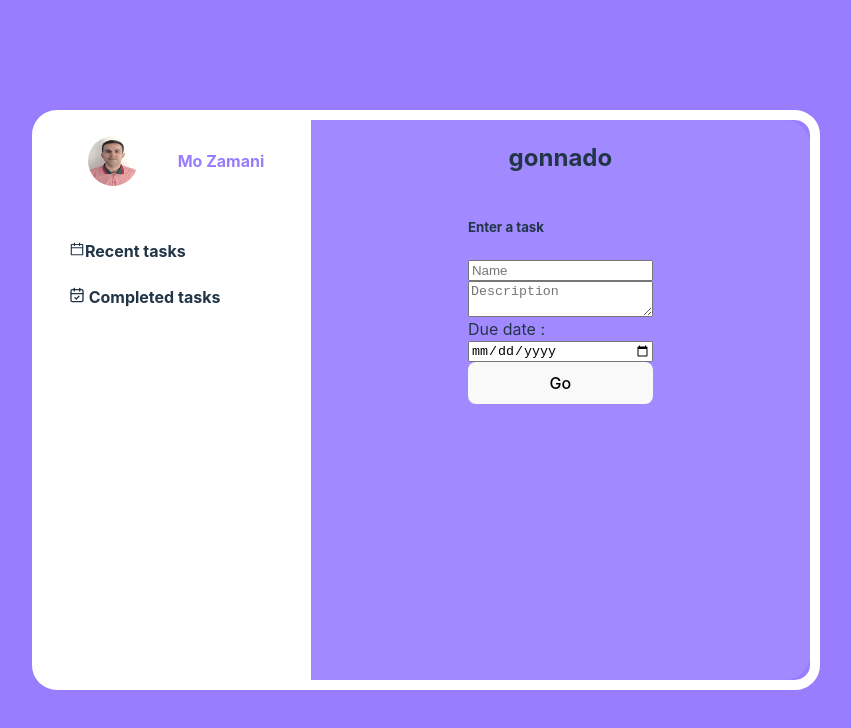
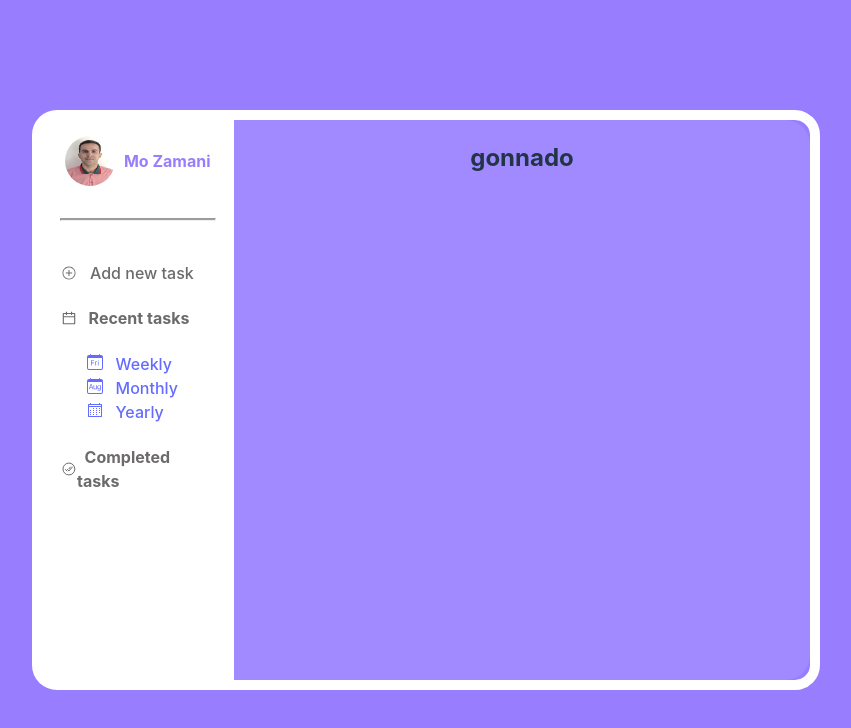
Before and after one commit to MoshinZamani/gonnado, a React (Vite) app: page /personal in a window 1280 px wide. Shown: the top 728 px of the page, without its empty margins (214-1065 px from the left). Built offline with nearby package versions, Linux system fonts and the light colour scheme.

Commit message:
Finish all functionlity

```diff
--- a/package.json
+++ b/package.json
@@ -10,6 +10,7 @@
     "preview": "vite preview"
   },
   "dependencies": {
+    "moment": "^2.29.4",
     "react": "^18.2.0",
     "react-dom": "^18.2.0",
     "react-icons": "^4.11.0",
--- a/src/components/Personal.tsx
+++ b/src/components/Personal.tsx
@@ -1,81 +1,21 @@
 import React, { useState } from "react";
 import TaskField from "./TaskField";
 import { AiOutlineCalendar } from "react-icons/ai";
-import { LuCalendarCheck } from "react-icons/lu";
-import { MdOutlineDone, MdEdit, MdDelete } from "react-icons/md";
+import { IoCheckmarkDoneCircleOutline } from "react-icons/io5";
+import { IoIosAddCircleOutline } from "react-icons/io";
+import { BsCalendarDay, BsCalendarMonth } from "react-icons/bs";
+import { VscCalendar } from "react-icons/vsc";
+import ShowCompleted from "./ShowCompleted";
+import ShowTasks from "./ShowTasks";
 import { Tasks } from "../models/tasks";
 import profile from "../assets/Mo.jpg";
 import "../style.css";
 
 const Personal: React.FC = () => {
+  const [flag, setFlag] = useState<string>("tasks");
+  const [timing, setTiming] = useState("");
   const [doneTasks, setDoneTasks] = useState<Tasks[]>([]);
   const [tasks, setTasks] = useState<Tasks[]>([]);
-  const [edit, setEdit] = useState<Tasks>({
-    id: Date.now(),
-    name: "",
-    desc: "",
-    dueDate: "",
-    isDone: false,
-  });
-
-  const handleDelete = (task: Tasks): void => {
-    const filteredTasks = tasks.filter((t) => t.id !== task.id);
-    setTasks(filteredTasks);
-  };
-
-  const handleDone = (task: Tasks): void => {
-    const filteredTasks = tasks.filter((t) => t.id !== task.id);
-    setTasks(filteredTasks);
-    setDoneTasks([
-      ...doneTasks,
-      {
-        id: task.id,
-        name: task.name,
-        desc: task.desc,
-        dueDate: task.dueDate,
-        isDone: true,
-      },
-    ]);
-  };
-
-  const handleSubmit = (
-    e: React.FormEvent<HTMLFormElement>,
-    taskName: string,
-    desc: string,
-    dueDate: string
-  ) => {
-    e.preventDefault();
-
-    if (edit.name.length === 0) {
-      setTasks([
-        ...tasks,
-        {
-          id: Date.now(),
-          name: taskName,
-          desc: desc,
-          dueDate: dueDate,
-          isDone: false,
-        },
-      ]);
-      console.log(tasks);
-    } else {
-      const editedTask = tasks.filter((t) => t.name === edit.name);
-      const filteredTasks = tasks.filter((t) => t.name !== edit.name);
-      const finalfiltered = [
-        ...filteredTasks,
-        {
-          id: editedTask[0].id,
-          name: taskName,
-          desc: desc,
-          dueDate: dueDate,
-          isDone: editedTask[0].isDone,
-        },
-      ];
-      finalfiltered.sort((a, b) => a.id - b.id);
-      console.log(finalfiltered);
-      setTasks(finalfiltered);
-    }
-  };
 
   return (
     <div className="personal_main">
@@ -84,38 +24,78 @@ const Personal: React.FC = () => {
           <img className="personal_image" src={profile} alt="Profile Image" />
           <span>Mo Zamani</span>
         </div>
+        <br />
+        <hr />
         <div className="personal_sidebar_bottom">
-          <h4 className="today_task">
-            <AiOutlineCalendar />
-            Recent tasks
+          <a
+            title="Add new task"
+            onClick={() => setFlag("add")}
+            className="add_task"
+          >
+            <IoIosAddCircleOutline />
+            &nbsp;&nbsp; Add new task
+          </a>
+          <a onClick={() => setFlag("tasks")}>
+            <h4 className="today_task">
+              <AiOutlineCalendar />
+              &nbsp;&nbsp; Recent tasks
+            </h4>
+          </a>
+          <div className="timing">
+            <a
+              onClick={() => {
+                setFlag("tasks");
+                setTiming("weekly");
+              }}
+            >
+              &nbsp;&nbsp;&nbsp;&nbsp;&nbsp;&nbsp;
+              <BsCalendarDay />
+              &nbsp;&nbsp; Weekly
+            </a>
+            <a
+              onClick={() => {
+                setFlag("tasks");
+                setTiming("monthly");
+              }}
+            >
+              &nbsp;&nbsp;&nbsp;&nbsp;&nbsp;&nbsp;
+              <BsCalendarMonth />
+              &nbsp;&nbsp; Monthly
+            </a>
+            <a
+              onClick={() => {
+                setFlag("tasks");
+                setTiming("yearly");
+              }}
+            >
+              &nbsp;&nbsp;&nbsp;&nbsp;&nbsp;&nbsp;
+              <VscCalendar />
+              &nbsp;&nbsp; Yearly
+            </a>
+          </div>
+
+          <h4 onClick={() => setFlag("done")} className="completed_task">
+            <IoCheckmarkDoneCircleOutline /> &nbsp;&nbsp;Completed tasks
           </h4>
-          {tasks.map((t) => (
-            <li key={t.name}>
-              {t.name}
-              <span className="edit" onClick={() => setEdit(t)}>
-                <MdEdit />
-              </span>
-              <span className="done" onClick={() => handleDone(t)}>
-                <MdOutlineDone />
-              </span>
-              <span className="delete" onClick={() => handleDelete(t)}>
-                <MdDelete />
-              </span>
-            </li>
-          ))}
-          <h4 className="completed_task">
-            <LuCalendarCheck /> Completed tasks
-          </h4>
-          {doneTasks.map((d) => (
-            <li key={d.id}>{d.name}</li>
-          ))}
         </div>
       </div>
       <div className="personal_main_content">
         <h2>gonnado</h2>
         <div className="enter_task">
           <div className="personal_main_content_form">
-            <TaskField handleSubmit={handleSubmit} edit={edit} />
+            {flag === "add" ? (
+              <TaskField setTasks={setTasks} tasks={tasks} />
+            ) : flag === "tasks" ? (
+              <ShowTasks
+                tasks={tasks}
+                setTasks={setTasks}
+                doneTasks={doneTasks}
+                setDoneTasks={setDoneTasks}
+                timing={timing}
+              />
+            ) : (
+              <ShowCompleted doneTasks={doneTasks} />
+            )}
           </div>
         </div>
       </div>
--- /dev/null
+++ b/src/components/ShowCompleted.tsx
@@ -0,0 +1,41 @@
+import { useState } from "react";
+import { ShowCompletedProps, Tasks } from "../models/tasks";
+
+const ShowCompleted: React.FC<ShowCompletedProps> = ({ doneTasks }) => {
+  const [desc, setDesc] = useState<string>("");
+  const [dueDate, setDueDate] = useState<string>("");
+
+  const handleShowDesc = (task: Tasks) => {
+    if (desc === "") {
+      setDesc(task.desc);
+      setDueDate(task.dueDate);
+    } else if (desc === task.desc) {
+      setDesc("");
+      setDueDate("");
+    } else {
+      setDesc(task.desc);
+      setDueDate(task.dueDate);
+    }
+  };
+  return (
+    <div className="showCompleted_main">
+      <div className="doneTasks">
+        {doneTasks.map((d) => (
+          <li onClick={() => handleShowDesc(d)} key={d.id}>
+            {d.name}
+          </li>
+        ))}
+      </div>
+      <div className={desc ? "default desc" : "default no_desc"}>
+        <div>{desc}</div>
+        <br />
+        <div className={desc ? "" : "no_desc"}>
+          <hr />
+        </div>
+        <div>{dueDate}</div>
+      </div>
+    </div>
+  );
+};
+
+export default ShowCompleted;
--- /dev/null
+++ b/src/components/ShowTasks.tsx
@@ -0,0 +1,113 @@
+import { useState } from "react";
+import moment from "moment";
+import { MdOutlineDone, MdDelete } from "react-icons/md";
+import { FaEye } from "react-icons/fa";
+import { IoIosEyeOff } from "react-icons/io";
+import { ShowTasksProps, Tasks } from "../models/tasks";
+
+const ShowTasks: React.FC<ShowTasksProps> = ({
+  tasks,
+  setTasks,
+  doneTasks,
+  setDoneTasks,
+  timing,
+}) => {
+  const [desc, setDesc] = useState<string>("");
+  const [dueDate, setDueDate] = useState<string>("");
+  const handleDelete = (task: Tasks): void => {
+    const filteredTasks = tasks.filter((t) => t.id !== task.id);
+    setTasks(filteredTasks);
+  };
+
+  const handleDone = (task: Tasks): void => {
+    const filteredTasks = tasks.filter((t) => t.id !== task.id);
+    setTasks(filteredTasks);
+    setDoneTasks([
+      ...doneTasks,
+      {
+        id: task.id,
+        name: task.name,
+        desc: task.desc,
+        dueDate: task.dueDate,
+        isDone: true,
+      },
+    ]);
+  };
+
+  const handleShowDesc = (task: Tasks) => {
+    if (desc === "") {
+      setDesc(task.desc);
+      setDueDate(task.dueDate);
+    } else if (desc === task.desc) {
+      setDesc("");
+      setDueDate("");
+    } else {
+      setDesc(task.desc);
+      setDueDate(task.dueDate);
+    }
+  };
+
+  let filteredTasks;
+  if (timing === "weekly") {
+    filteredTasks = tasks.filter((t) => {
+      const now = moment();
+      const day = new Date(t.dueDate);
+      const input = moment(day);
+      if (now.isoWeek() === input.isoWeek()) return t;
+    });
+  } else if (timing === "monthly") {
+    filteredTasks = tasks.filter((t) => {
+      const now = new Date();
+      if (now.getMonth() === parseInt(t.dueDate.split("-")[1]) - 1) {
+        return t;
+      }
+    });
+  } else {
+    filteredTasks = tasks;
+  }
+
+  return (
+    <div className="showTasks_main">
+      <div className="tasks">
+        {filteredTasks.map((t) => (
+          <li key={t.name}>
+            {t.name}
+            <div className="actions">
+              <span onClick={() => handleShowDesc(t)} className="show">
+                {desc === t.desc ? (
+                  <a title="Text Off">
+                    <IoIosEyeOff />
+                  </a>
+                ) : (
+                  <a title="Text On">
+                    <FaEye />
+                  </a>
+                )}
+              </span>
+              <span className="done" onClick={() => handleDone(t)}>
+                <a title="Completed">
+                  <MdOutlineDone />
+                </a>
+              </span>
+              <span className="delete" onClick={() => handleDelete(t)}>
+                <a title="Delete">
+                  <MdDelete />
+                </a>
+              </span>
+            </div>
+          </li>
+        ))}
+      </div>
+      <div className={desc ? "default desc" : "default no_desc"}>
+        <div>{desc}</div>
+        <br />
+        <div className={desc ? "" : "no_desc"}>
+          <hr />
+        </div>
+        <div>{dueDate}</div>
+      </div>
+    </div>
+  );
+};
+
+export default ShowTasks;
--- a/src/components/TaskField.tsx
+++ b/src/components/TaskField.tsx
@@ -1,50 +1,53 @@
-import { useState, useEffect } from "react";
+import { useState } from "react";
 import { Tasks } from "../models/tasks";
 
 type Props = {
-  handleSubmit: (
-    e: React.FormEvent<HTMLFormElement>,
-    taskName: string,
-    desc: string,
-    dueDate: string
-  ) => void;
-  edit: Tasks;
+  setTasks: React.Dispatch<React.SetStateAction<Tasks[]>>;
+  tasks: Tasks[];
 };
 
-const TaskField: React.FC<Props> = ({ handleSubmit, edit }) => {
-  const [taskName, setTaskName] = useState<string>("");
+const TaskField: React.FC<Props> = ({ setTasks, tasks }) => {
+  const [name, setName] = useState<string>("");
   const [desc, setDesc] = useState<string>("");
   const [dueDate, setDueDate] = useState<string>("");
 
-  useEffect(() => {
-    setDesc(edit.desc);
-    setDueDate(edit.dueDate);
-    setTaskName(edit.name);
-  }, [edit]);
-
   const handleOnSubmit = (e: React.FormEvent<HTMLFormElement>) => {
-    handleSubmit(e, taskName, desc, dueDate);
+    e.preventDefault();
+    setTasks([
+      ...tasks,
+      {
+        id: Date.now(),
+        name: name,
+        desc: desc,
+        dueDate: dueDate,
+        isDone: false,
+      },
+    ]);
     setDesc("");
     setDueDate("");
-    setTaskName("");
+    setName("");
   };
 
   return (
-    <form onSubmit={(e) => handleOnSubmit(e)}>
+    <div className="taskField_main">
+      <form id="add_new_task" onSubmit={(e) => handleOnSubmit(e)}>
         <h5>Enter a task</h5>
+        <br />
         <input
-        value={taskName}
+          value={name}
           type="text"
           placeholder="Name"
           name="name"
-        onChange={(e) => setTaskName(e.target.value)}
+          onChange={(e) => setName(e.target.value)}
         />
+        <br />
         <textarea
           value={desc}
           placeholder="Description"
           name="desc"
           onChange={(e) => setDesc(e.target.value)}
         ></textarea>
+        <br />
         <label htmlFor="dueDate">Due date :</label>
         <input
           value={dueDate}
@@ -53,8 +56,22 @@ const TaskField: React.FC<Props> = ({ handleSubmit, edit }) => {
           name="dueDate"
           onChange={(e) => setDueDate(e.target.value)}
         />
-      <button>Go</button>
+        <br />
+        <div className="button">
+          <button>Add</button>&nbsp;&nbsp;&nbsp;
+          <button
+            onClick={() => {
+              setName("");
+              setDesc("");
+              setDueDate("");
+            }}
+            type="reset"
+          >
+            Reset
+          </button>
+        </div>
       </form>
+    </div>
   );
 };
 
--- a/src/style.css
+++ b/src/style.css
@@ -1,3 +1,26 @@
+/** global */
+.default {
+  width: 55%;
+  display: flex;
+  flex-direction: column;
+}
+.default div {
+  padding: 1em;
+  font-weight: 600;
+}
+
+.default .desc {
+  display: block;
+  height: 30%;
+  background-color: #fff;
+  border-radius: 25px;
+  padding: 0.5em 0 0.5em 1em;
+}
+
+.default .no_desc {
+  display: none;
+}
+
 /** <Profile /> */
 .profile_main {
   display: flex;
@@ -58,15 +81,21 @@
 }
 
 .personal_sidebar {
-  width: 35%;
+  width: 25%;
   background-color: #fff;
   display: flex;
   flex-direction: column;
   align-items: center;
 }
 
+.personal_sidebar hr {
+  width: 80%;
+  height: 1px;
+  background-color: #a18aff;
+}
+
 .personal_main_content {
-  width: 65%;
+  width: 75%;
   background-color: #a18aff;
   border-top-right-radius: 25px;
   border-bottom-right-radius: 25px;
@@ -102,6 +131,10 @@
   align-items: center;
 }
 
+.personal_main_content .enter_task {
+  width: 100%;
+}
+
 .personal_main_content_form form {
   display: flex;
   flex-direction: column;
@@ -110,3 +143,119 @@
 .personal_sidebar_bottom li {
   list-style-type: circle;
 }
+
+.add_task,
+.today_task {
+  display: flex;
+  justify-content: flex-start;
+  align-items: center;
+  color: #6d6a6a;
+}
+
+.timing {
+  display: flex;
+  flex-direction: column;
+}
+
+/** <ShowTasks /> */
+.showTasks_main {
+  display: flex;
+  justify-content: space-around;
+}
+
+.showTasks_main .tasks {
+  width: 40%;
+  list-style: none;
+  color: #ff058f;
+  font-weight: 500;
+}
+
+.showTasks_main .desc {
+  width: 55%;
+  background-color: #fff;
+  border-radius: 25px;
+}
+
+.showTasks_main .tasks li {
+  display: flex;
+  justify-content: space-around;
+  background-color: #fff;
+  color: #ff058f;
+  padding: 0.5em 0 0.5em 0.5em;
+  margin-bottom: 0.5em;
+  border-radius: 25px;
+}
+
+.showTasks_main .tasks li:hover {
+  transform: scale(1.05, 1.1);
+  transition: transform 1s;
+}
+.showTasks_main .tasks li .actions {
+  width: 50%;
+
+  display: flex;
+  justify-content: space-around;
+}
+
+.showTasks_main .tasks li .actions a {
+  text-decoration: none;
+  cursor: pointer;
+}
+
+.completed_task {
+  color: #6d6a6a;
+  display: flex;
+  justify-content: center;
+  align-items: center;
+}
+
+/** <ShowCompleted /> */
+.showCompleted_main {
+  display: flex;
+  justify-content: space-around;
+}
+.showCompleted_main li:hover {
+  transform: scale(1.1, 1.1);
+  transition: transform 1s;
+}
+
+.showCompleted_main li:focus {
+  background-color: #fff;
+}
+
+.showCompleted_main li {
+  background-color: #ff058f;
+  margin-bottom: 0.5em;
+  border-radius: 25px;
+  list-style: none;
+  color: #fff;
+  font-weight: 500;
+  padding: 0.5em 0 0.5em 1em;
+}
+
+.showCompleted_main .doneTasks {
+  width: 30%;
+}
+
+/** <TaskField /> */
+.taskField_main {
+  display: flex;
+  justify-content: center;
+}
+
+.taskField_main form {
+  width: 70%;
+}
+
+.taskField_main .button {
+  display: flex;
+  justify-content: flex-end;
+}
+
+.taskField_main .button button:first-child {
+  background-color: #93ff7e;
+}
+
+.taskField_main .button button:last-child {
+  background-color: #d20030;
+}
```
Also changed, not shown: src/models/tasks.ts (+12 -0 lines), 1 other file (tests, documents, lock files or other folders). Lines whose indentation alone changed are shown as unchanged.
